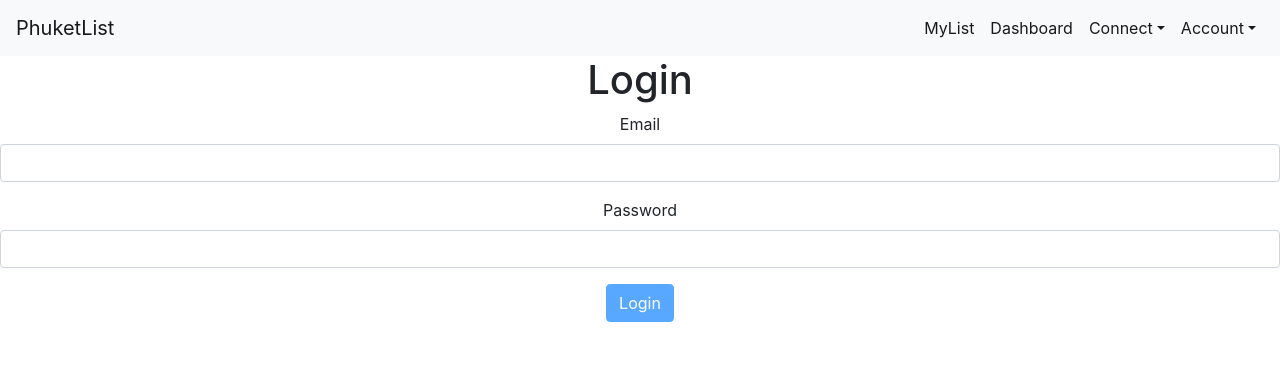
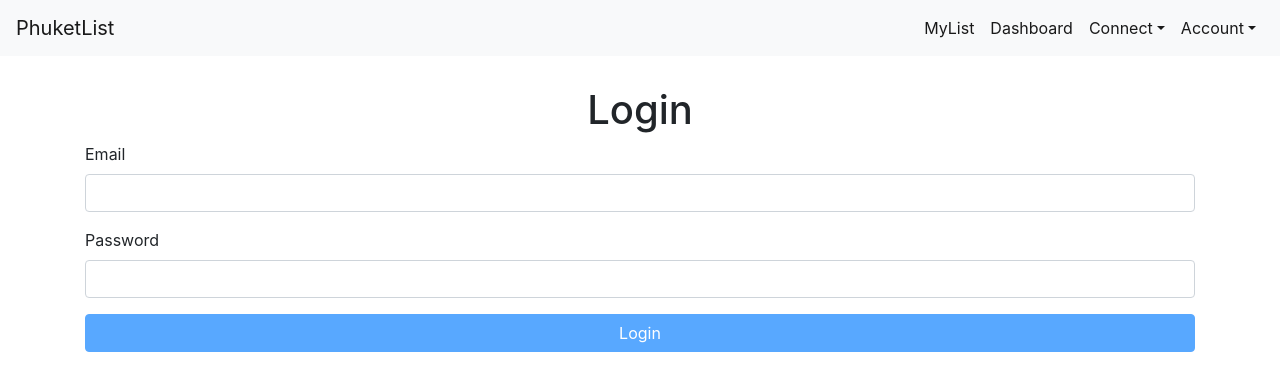
Before and after one commit to stevenGarciaDev/PhuketList, a React (Create React App) app in the folder front-end/: page /login in a window 1280 px wide. Shown: the top 390 px of the page. Built offline with nearby package versions, Linux system fonts and the light colour scheme.

Commit message:
Update styling for input fields and labels.

```diff
--- a/front-end/src/components/LoginForm.jsx
+++ b/front-end/src/components/LoginForm.jsx
@@ -25,7 +25,7 @@ class LoginForm extends Form {
 
   render() {
     return (
-      <div>
+      <div className="container authenticate-form">
         <h1>Login</h1>
         <form onSubmit={this.handleSubmit}>
           {this.renderInput("email", "Email", "email")}
--- a/front-end/src/components/RegisterForm.jsx
+++ b/front-end/src/components/RegisterForm.jsx
@@ -29,7 +29,7 @@ class RegisterForm extends Form {
 
   render() {
     return (
-      <div>
+      <div className="container authenticate-form">
         <h1>Register</h1>
         <form onSubmit={this.handleSubmit}>
           {this.renderInput("full_name", "Full Name")}
--- a/front-end/src/components/common/form.jsx
+++ b/front-end/src/components/common/form.jsx
@@ -49,7 +49,7 @@ class Form extends Component {
 
   renderButton(label) {
     return (
-      <button disabled={this.validate()} className="btn btn-primary">
+      <button disabled={this.validate()} className="btn btn-primary btn-block">
         {label}
       </button>
     );
--- a/front-end/src/index.css
+++ b/front-end/src/index.css
@@ -45,6 +45,14 @@ code {
 
 .item-modify-options span {
   margin: 0px 10px;
+}
+
+.authenticate-form {
+  margin-top: 30px;
+}
+
+label {
+  float: left;
 }
 
 i {
```
